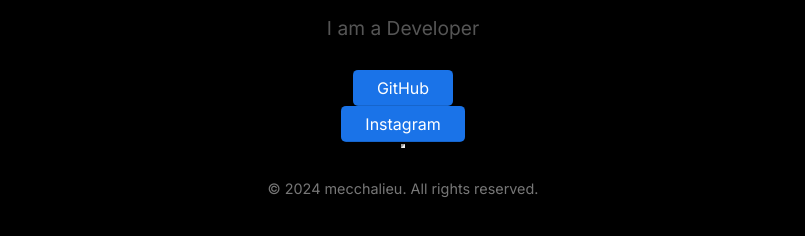
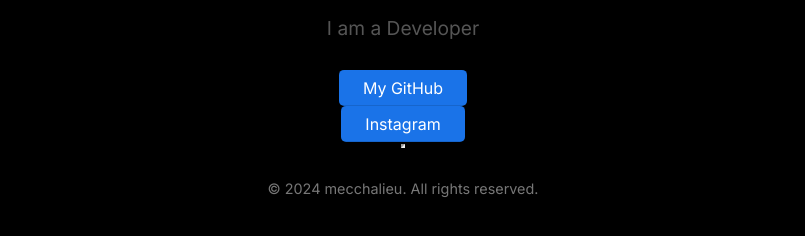
Before and after one commit to mecchalieu/mecchalieu.github.io, a plain HTML site: page index.html in a window 1280 px wide. Shown: the part 402-638 px from the top of the page, without its empty margins (237-1042 px from the left). Drawn offline with Linux system fonts and the light colour scheme; grey boxes are pictures that could not be loaded.

Commit message:
Update index.html

```diff
--- a/index.html
+++ b/index.html
@@ -74,7 +74,7 @@
     <img class="logo" src="https://i.ibb.co.com/gPQRyWp/Lieu-20241227-003338-0000.png" alt="Logo">
     <h1 id="header-title">R.bg Ibrahim Rahmat Ramadhan</h1>
     <p id="description">I am a Developer</p>
-    <a class="button" id="github-link" href="https://github.com/mecchalieu" target="_blank">GitHub</a>
+    <a class="button" id="github-link" href="https://github.com/mecchalieu" target="_blank">My GitHub</a>
     <a class="button" id="instagram-link" href="https://instagram.com/prxlieu" target="_blank">Instagram</a>
 
     <!-- Hidden YouTube Audio with Autoplay and Loop -->
```
